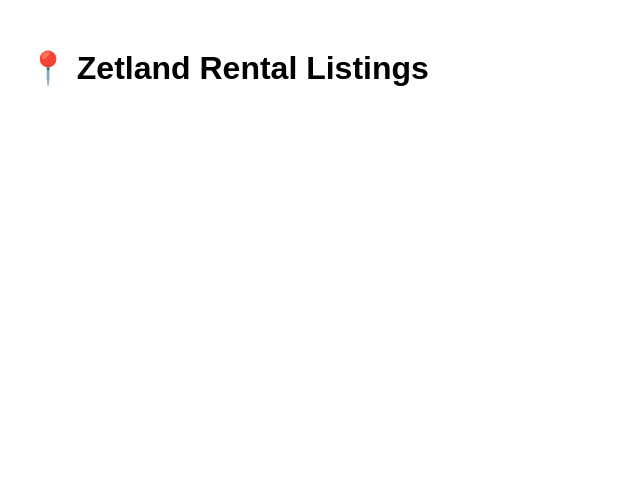
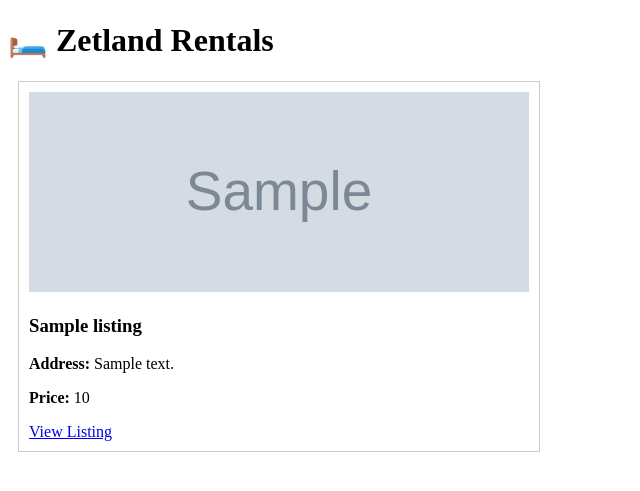
Before and after one commit to angelacares/Angela-Cares-Rentals, a Flask app: template templates/index.html in a window 1280 px wide. Shown: the top 491 px of the page, without its empty margins (0-640 px from the left). Run offline with Flask 3, Linux system fonts and the light colour scheme; the template is opened without the code that fills it: most values are stand-ins (such as "Sample title", 1, 10 or a date in 2020); grey boxes marked "Sample" are stand-in pictures; data that the repository does not hold is empty.

Commit message:
Update index.html

```diff
--- a/templates/index.html
+++ b/templates/index.html
@@ -1,39 +1,24 @@
 <!DOCTYPE html>
 <html>
 <head>
-  <title>Zetland Rentals</title>
-  <style>
-    body { font-family: Arial; padding: 20px; }
-    .card { border: 1px solid #ccc; padding: 10px; margin: 10px 0; display: flex; gap: 10px; }
-    img { width: 120px; height: auto; }
-  </style>
+    <title>Zetland Rentals</title>
+    <meta charset="UTF-8">
 </head>
 <body>
-  <h1>📍 Zetland Rental Listings</h1>
-  <div id="listings">Loading...</div>
-
-  <script>
-    async function loadListings() {
-      const res = await fetch('/api/listings');
-      const listings = await res.json();
-      const container = document.getElementById('listings');
-      container.innerHTML = '';
-      listings.forEach(l => {
-        container.innerHTML += `
-          <div class="card">
-            <img src="${l.image}" alt="listing image">
-            <div>
-              <h3>${l.address}</h3>
-              <p>${l.price}</p>
-              <a href="${l.link}" target="_blank">View Listing</a>
-            </div>
-          </div>
-        `;
-      });
-    }
-
-    loadListings();
-    setInterval(loadListings, 300000); // 5 min refresh
-  </script>
+    <h1>🛏️ Zetland Rentals</h1>
+    {% if listings %}
+        {% for listing in listings %}
+        <div style="border:1px solid #ccc; padding:10px; margin:10px; max-width:500px;">
+            <img src="{{ listing.image }}" alt="Listing Image"
+                 style="width:100%; height:auto; max-height:200px; object-fit:cover;" />
+            <h3>{{ listing.title }}</h3>
+            <p><strong>Address:</strong> {{ listing.address }}</p>
+            <p><strong>Price:</strong> {{ listing.price }}</p>
+            <a href="{{ listing.link }}" target="_blank">View Listing</a>
+        </div>
+        {% endfor %}
+    {% else %}
+        <p>No listings found.</p>
+    {% endif %}
 </body>
 </html>
```
